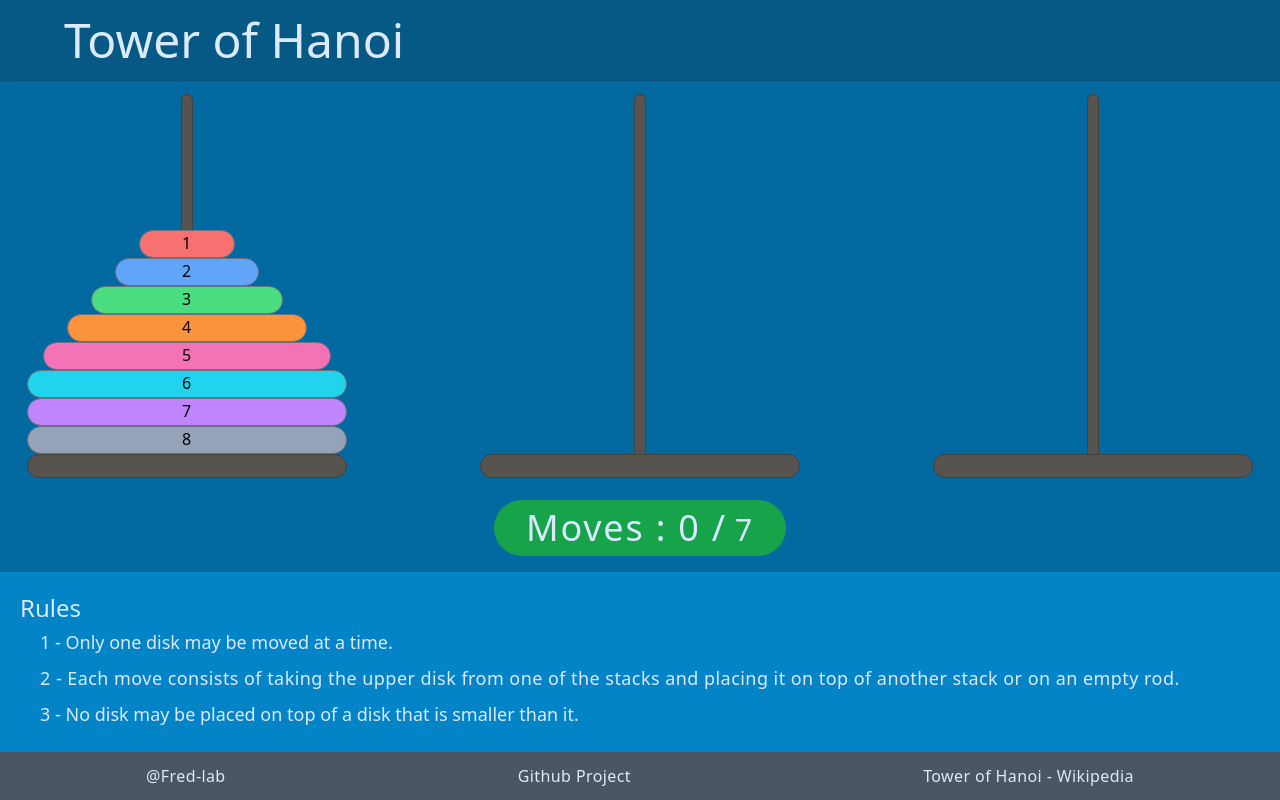
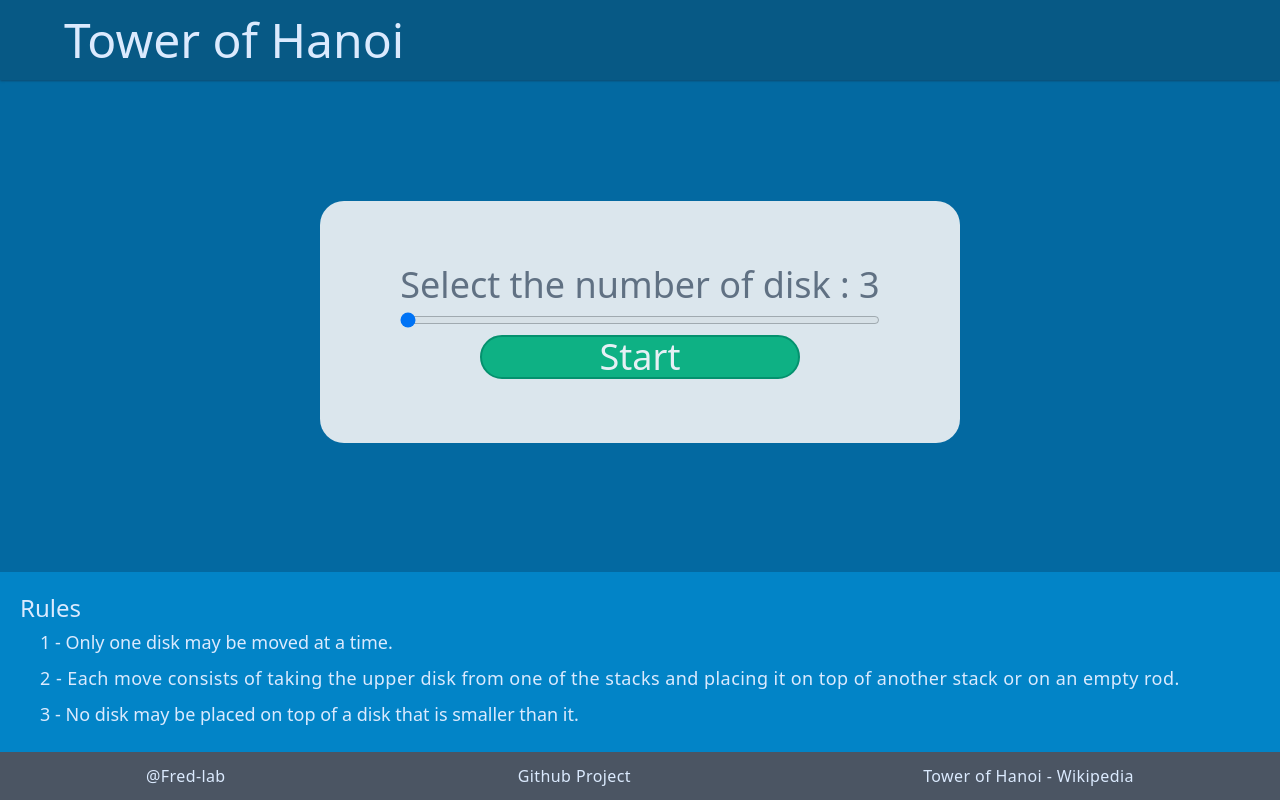
Before and after one commit to fred-lab/hanoi-tower, a React (Vite) app: page / in a window 1280 px wide. Built offline with nearby package versions, Linux system fonts and the light colour scheme.

Commit message:
Add Start component

```diff
--- a/src/components/Desk.tsx
+++ b/src/components/Desk.tsx
@@ -1,11 +1,16 @@
 import React, { useCallback, useMemo, useState } from "react";
-import { useBoard } from "../context/BoardContext";
+import { STEP_PLAY, STEP_RESULT, useBoard } from "../context/BoardContext";
 import MoveCounter from "./MoveCounter";
+import Start from "./Start";
 import Tower from "./Tower";
 
 const Desk = () => {
-  const { board } = useBoard();
+  const { board, step } = useBoard();
 
+  const renderGame = () => {
+    {
+      switch (step) {
+        case STEP_PLAY:
           return (
             <>
               <section className='w-full flex justify-around items-center gap-20 flex-1'>
@@ -16,6 +21,16 @@ const Desk = () => {
               <MoveCounter />
             </>
           );
+        case STEP_RESULT:
+          break;
+
+        default:
+          return <Start />;
+      }
+    }
+  };
+
+  return <div className='relative flex flex-col flex-1'>{renderGame()}</div>;
 };
 
 export default Desk;
--- /dev/null
+++ b/src/components/Start.tsx
@@ -0,0 +1,42 @@
+import React, { MouseEvent, useState } from "react";
+import { useBoard } from "../context/BoardContext";
+
+const Start = () => {
+  const [value, setValue] = useState(3);
+  const { start } = useBoard();
+
+  const onSubmit = (e: MouseEvent<HTMLDivElement>) => {
+    e.preventDefault();
+
+    start(value);
+  };
+
+  return (
+    <div className='w-full flex-1 flex justify-center items-center'>
+      <div className='w-[50%] h-[50%] flex flex-col justify-center items-center opacity-90 bg-gray-100 rounded-3xl p-16'>
+        <label className='text-4xl font-medium text-gray-500' htmlFor='disc'>
+          Select the number of disk : {value}
+        </label>
+        <input
+          value={value}
+          onChange={(e) => setValue(Number(e.target.value))}
+          type='range'
+          name='dics'
+          id='disc'
+          min='3'
+          max='8'
+          className='w-[30rem] h-24'
+        />
+        <div
+          title={`Click to start a new game with ${value} disks`}
+          onClick={onSubmit}
+          className='w-80 h-24 border-2 cursor-pointer text-white font-medium text-4xl border-emerald-600 bg-emerald-500 flex justify-center items-center rounded-full'
+        >
+          Start
+        </div>
+      </div>
+    </div>
+  );
+};
+
+export default Start;
--- a/src/context/BoardContext.tsx
+++ b/src/context/BoardContext.tsx
@@ -2,23 +2,28 @@ import { Context, createContext, PropsWithChildren, useContext, useMemo, useStat
 
 export type Tower = number[];
 
-const initialState: Tower[] = [[1, 2, 3, 4, 5, 6, 7, 8], [], []];
-
 export interface BoardContext {
   board: Tower[];
+  minimumMove: number;
+  move: number;
+  step: string;
+  start: (quantity: number) => void;
   updateBoard: (fromTower: number, toTower: number, value: number) => void;
   isValidMove: (position: number, value: number) => boolean;
-  minimumMove: number;
-  move: number;
 }
 
 const BoardContext = createContext({} as BoardContext);
 
 export const useBoard = () => useContext(BoardContext);
 
+export const STEP_START = "start";
+export const STEP_PLAY = "play";
+export const STEP_RESULT = "result";
+
 export function BoardProvider({ children }: PropsWithChildren) {
-  const [board, setBoard] = useState<Tower[]>(initialState);
+  const [board, setBoard] = useState<Tower[]>([]);
   const [move, setMove] = useState(0);
+  const [step, setStep] = useState(STEP_START);
 
   const isValidMove = (position: number, value: number) => {
     if (board[position].length === 0 || value < board[position][0]) {
@@ -52,7 +57,12 @@ export function BoardProvider({ children }: PropsWithChildren) {
     return Math.pow(2, 3) - 1;
   }, [board]);
 
-  const value = useMemo(() => ({ board, isValidMove, updateBoard, minimumMove, move }), [board]);
+  const start = (quantity: number) => {
+    setBoard(() => [Array.from(Array(quantity).keys(), (i: number) => i + 1), [], []]);
+    setStep(STEP_PLAY);
+  };
+
+  const value = useMemo(() => ({ board, isValidMove, updateBoard, minimumMove, move, step, start }), [board]);
 
   return <BoardContext.Provider value={value}>{children}</BoardContext.Provider>;
 }
```
Lines whose indentation alone changed are shown as unchanged.
